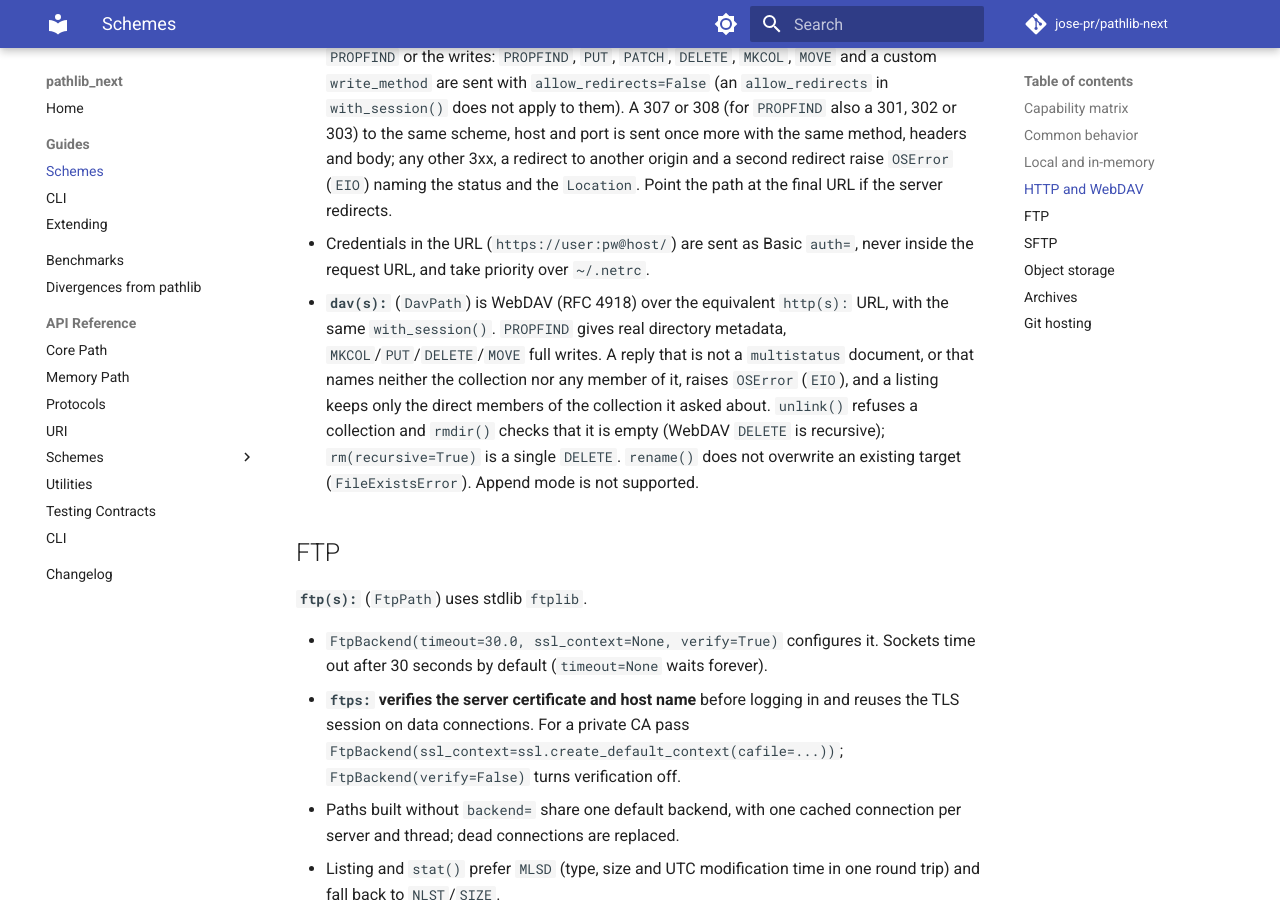
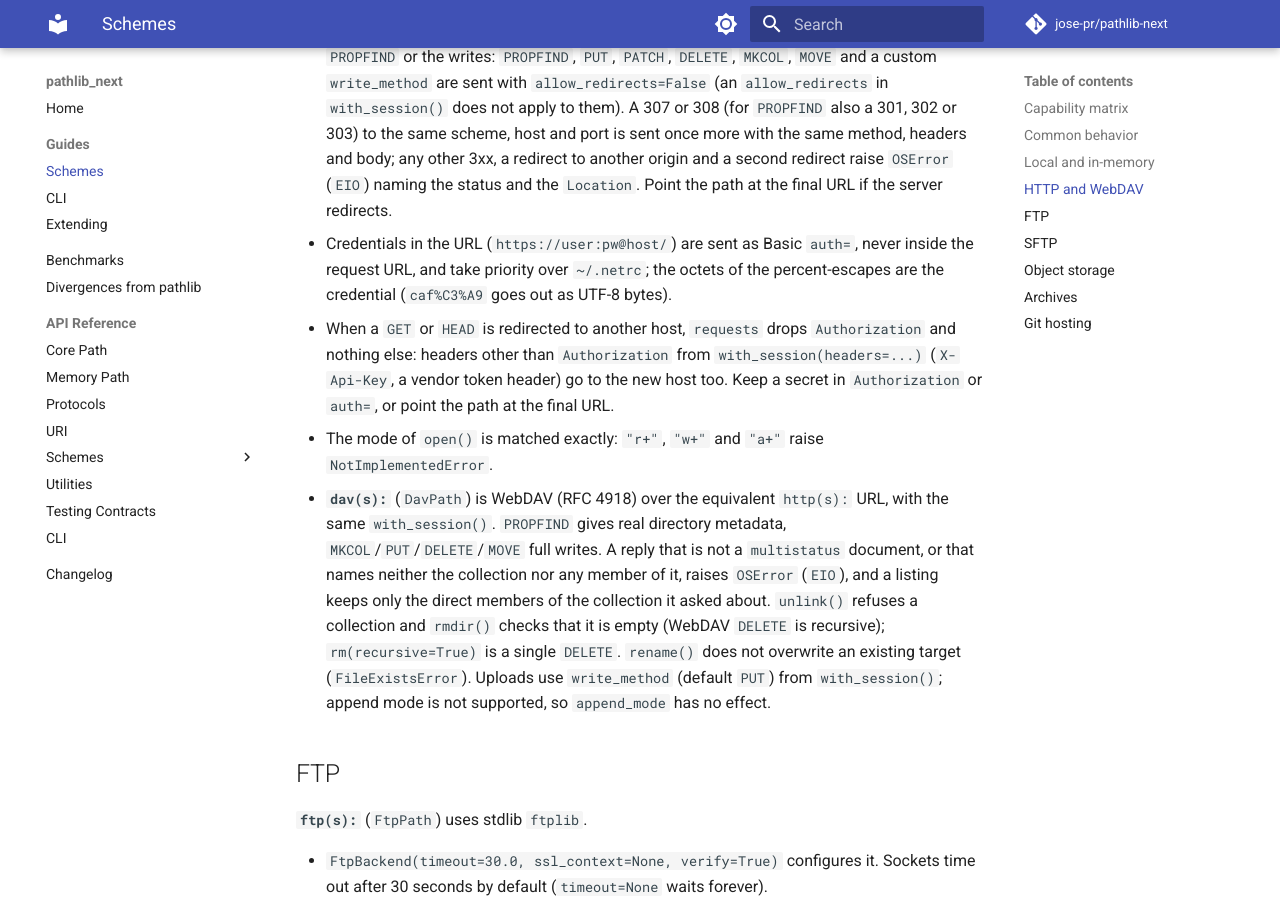
Before and after one commit to jose-pr/uripath, an MkDocs documentation site: the page built from docs/guides/schemes.md, in a window 1280 px wide and 900 px high, scrolled down 3374 px. Built offline with MkDocs 1.6.1 and Material for MkDocs 9.7.7, drawn with Linux system fonts in a browser that asks for light colours; comment, search, counter and statistics services are not loaded; some of the changed text lies outside the part shown.

Commit message:
docs: credentials, redirected headers, open modes and API URLs in the header, the schemes guide and the changelog

```diff
--- a/docs/guides/schemes.md
+++ b/docs/guides/schemes.md
@@ -111,7 +111,16 @@ implemented by `LocalPath` and `sftp:` only; `readlink()` by `LocalPath` and
     a second redirect raise `OSError` (`EIO`) naming the status and the
     `Location`. Point the path at the final URL if the server redirects.
   - Credentials in the URL (`https://user:pw@host/`) are sent as Basic
-    `auth=`, never inside the request URL, and take priority over `~/.netrc`.
+    `auth=`, never inside the request URL, and take priority over `~/.netrc`;
+    the octets of the percent-escapes are the credential (`caf%C3%A9` goes out
+    as UTF-8 bytes).
+  - When a `GET` or `HEAD` is redirected to another host, `requests` drops
+    `Authorization` and nothing else: headers other than `Authorization` from
+    `with_session(headers=...)` (`X-Api-Key`, a vendor token header) go to the
+    new host too. Keep a secret in `Authorization` or `auth=`, or point the
+    path at the final URL.
+  - The mode of `open()` is matched exactly: `"r+"`, `"w+"` and `"a+"` raise
+    `NotImplementedError`.
 - **`dav(s):`** (`DavPath`) is WebDAV (RFC 4918) over the equivalent
   `http(s):` URL, with the same `with_session()`. `PROPFIND` gives real
   directory metadata, `MKCOL`/`PUT`/`DELETE`/`MOVE` full writes. A reply that
@@ -121,7 +130,8 @@ implemented by `LocalPath` and `sftp:` only; `readlink()` by `LocalPath` and
   refuses a collection and `rmdir()` checks that it is empty (WebDAV
   `DELETE` is recursive); `rm(recursive=True)` is a single `DELETE`.
   `rename()` does not overwrite an existing target (`FileExistsError`).
-  Append mode is not supported.
+  Uploads use `write_method` (default `PUT`) from `with_session()`; append
+  mode is not supported, so `append_mode` has no effect.
 
 ## FTP
 
@@ -270,7 +280,12 @@ are read-only views of a repository over the REST APIs, using plain
 - Authentication: `RepoBackend(token=...)`, or the token in the URI userinfo,
   as the password (`github://x-access-token:TOKEN@github.com/owner/repo`) or
   bare (`github://TOKEN@github.com/...`). These schemes redact the whole
-  userinfo from `str()`, `repr()` and error messages.
+  userinfo from `str()`, `repr()`, `as_posix()` and error messages. A token
+  sent over plain `http://` to a host other than loopback (an `api_base` you
+  set) is still sent, with an `InsecureTransportWarning`.
+- Owner, repository and every path segment are percent-encoded into the API
+  URL, and a `.` or `..` segment (made with `with_name("..")`, say) raises
+  `ValueError` rather than leaving the repository's API root.
 - Requests time out after `(10, 60)` seconds (`RepoBackend(timeout=...)`).
   Rate-limit replies raise `OSError(EAGAIN)`.
 - GitHub listings come from the contents API (with its type and size) and
```
Also changed, not shown: src/uripath/AGENTS.md (+24 -5 lines).
